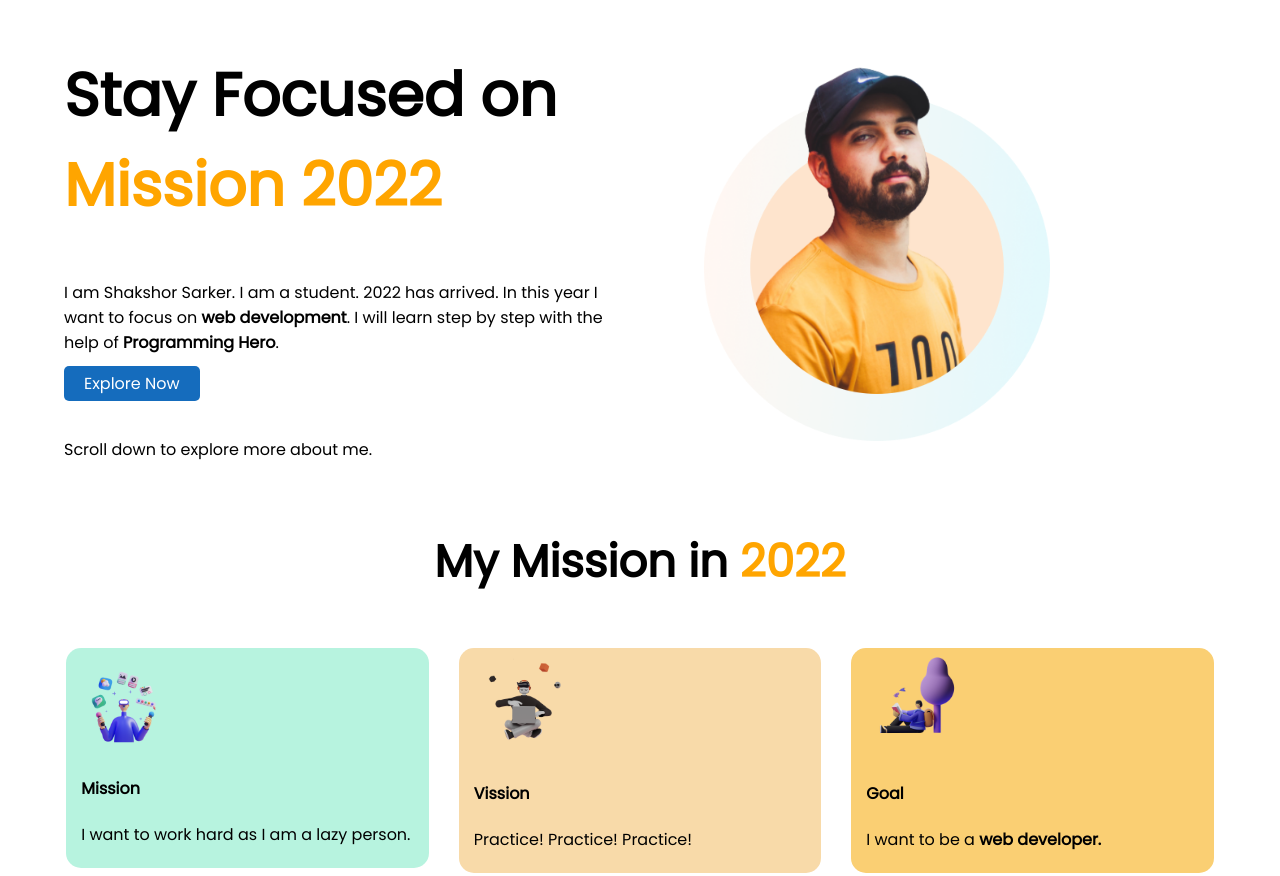
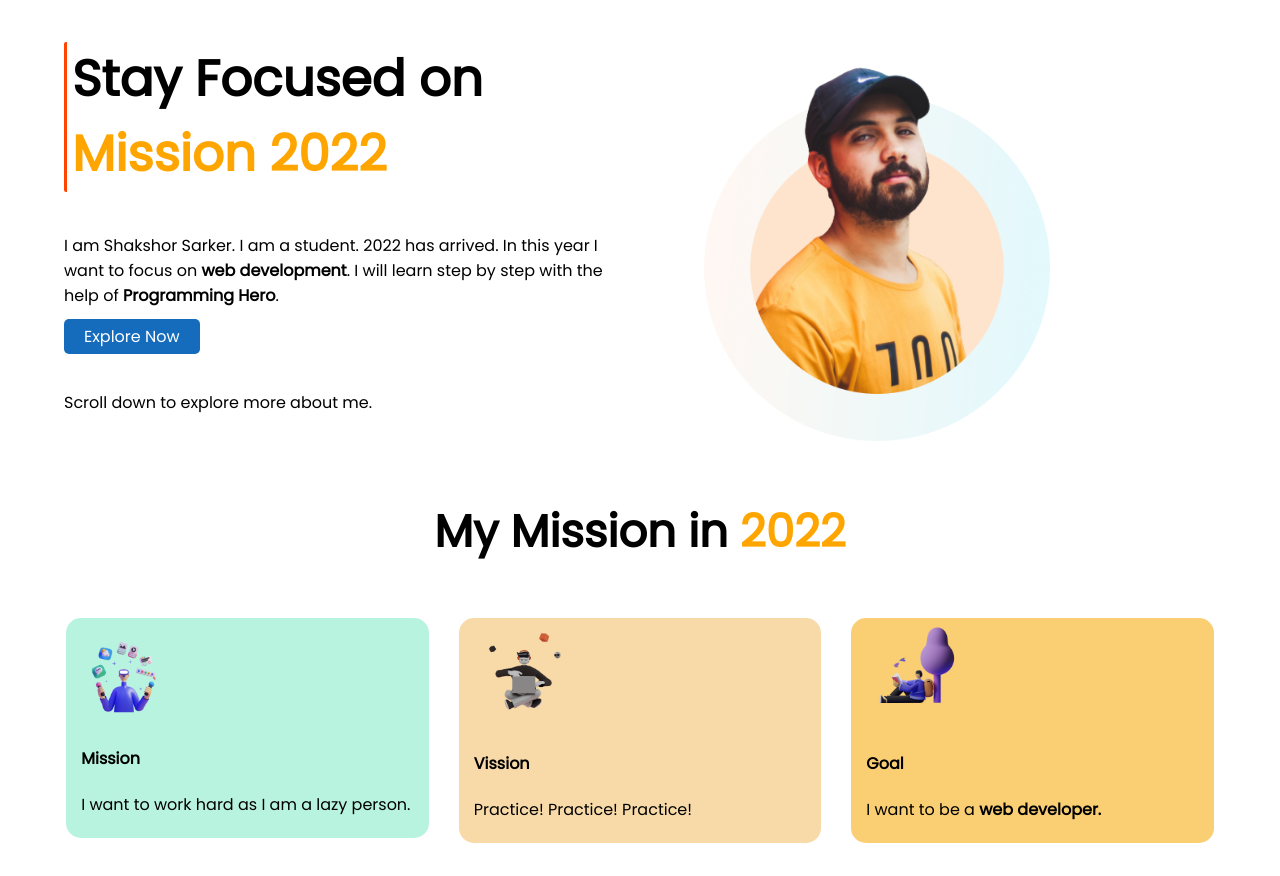
Before and after one commit to Shakshor/portfolio_website, a plain HTML site: page index.html in a window 1280 px wide. Shown: the top 876 px of the page. Drawn offline with Linux system fonts and the light colour scheme.

Commit message:
verticle line done

```diff
--- a/index.html
+++ b/index.html
@@ -15,7 +15,9 @@
 <body>
     <section class="focused-area main-area">
         <div class="width-area">
-            <h1>Stay Focused on<br><span class="orange-color">Mission 2022</span></h1>
+            <div id="verticle-line">
+                <h1>Stay Focused on<br><span class="orange-color">Mission 2022</span></h1>
+            </div>
 
             <p>I am Shakshor Sarker. I am a student. 2022 has arrived. In this year I want to focus on <strong>web
                     development</strong>.
--- a/style.css
+++ b/style.css
@@ -3,8 +3,13 @@ body{
     margin: 0;
 }
 h1{
-    font-size: 60px;
-    font-weight: 1200;
+    font-size: 50px;
+    font-weight: 1600;
+}
+#verticle-line{
+    border-left: 3px solid orangered;
+    padding-left: 5px;
+    border-radius: 2px;
 }
 h2{
     font-size: 45px;
```
